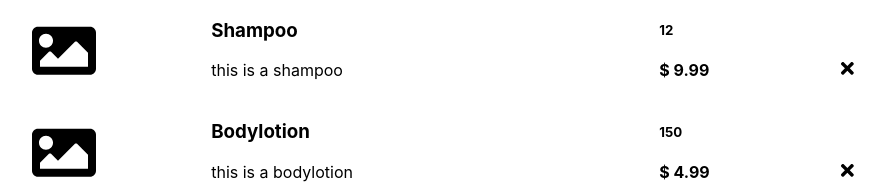
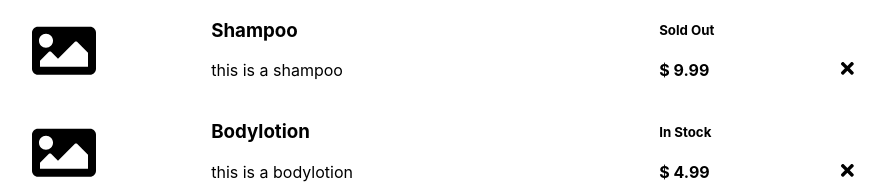
Before and after one commit to schuppli/product-page, a React (Create React App) app: page / in a window 1280 px wide. Shown: the top 190 px of the page, without its empty margins (160-1045 px from the left). Built offline with nearby package versions, Linux system fonts and the light colour scheme; data requests are answered from the project's data file.

Commit message:
check if product is still in stock

```diff
--- a/db.json
+++ b/db.json
@@ -4,7 +4,7 @@
       "id": 1,
       "name": "Shampoo",
       "description": "this is a shampoo",
-      "stock": 12,
+      "stock": 0,
       "price": 9.99
     },
     {
--- a/src/components/Product.js
+++ b/src/components/Product.js
@@ -12,7 +12,7 @@ const Product = ({ product, onDelete }) => {
                 <p>{product.description}</p>
             </div>
             <div className="productInfo">
-                <h5>{product.stock}</h5>
+                <h5>{product.stock > 0 ? "In Stock" : "Sold Out"}</h5>
                 <h4>{"$ " + product.price}</h4>
             </div>
             <div className="productX">
```
